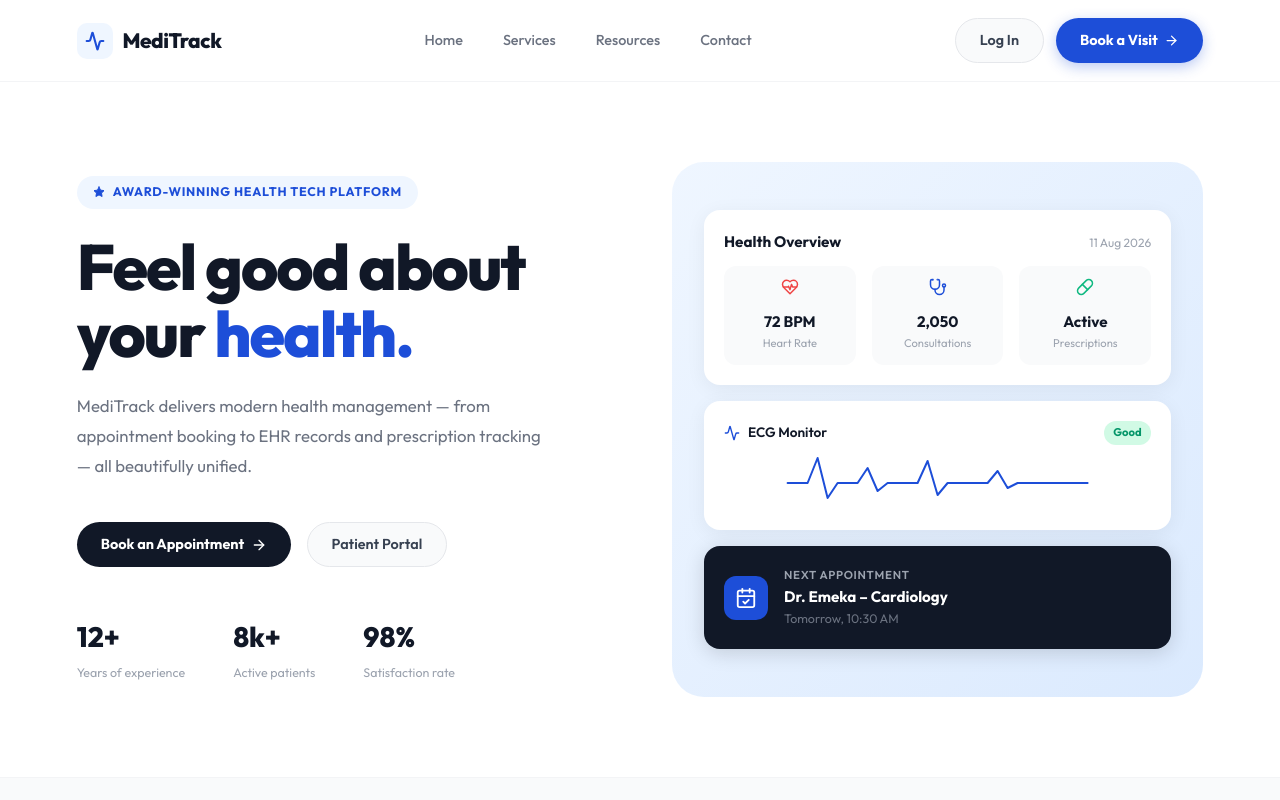
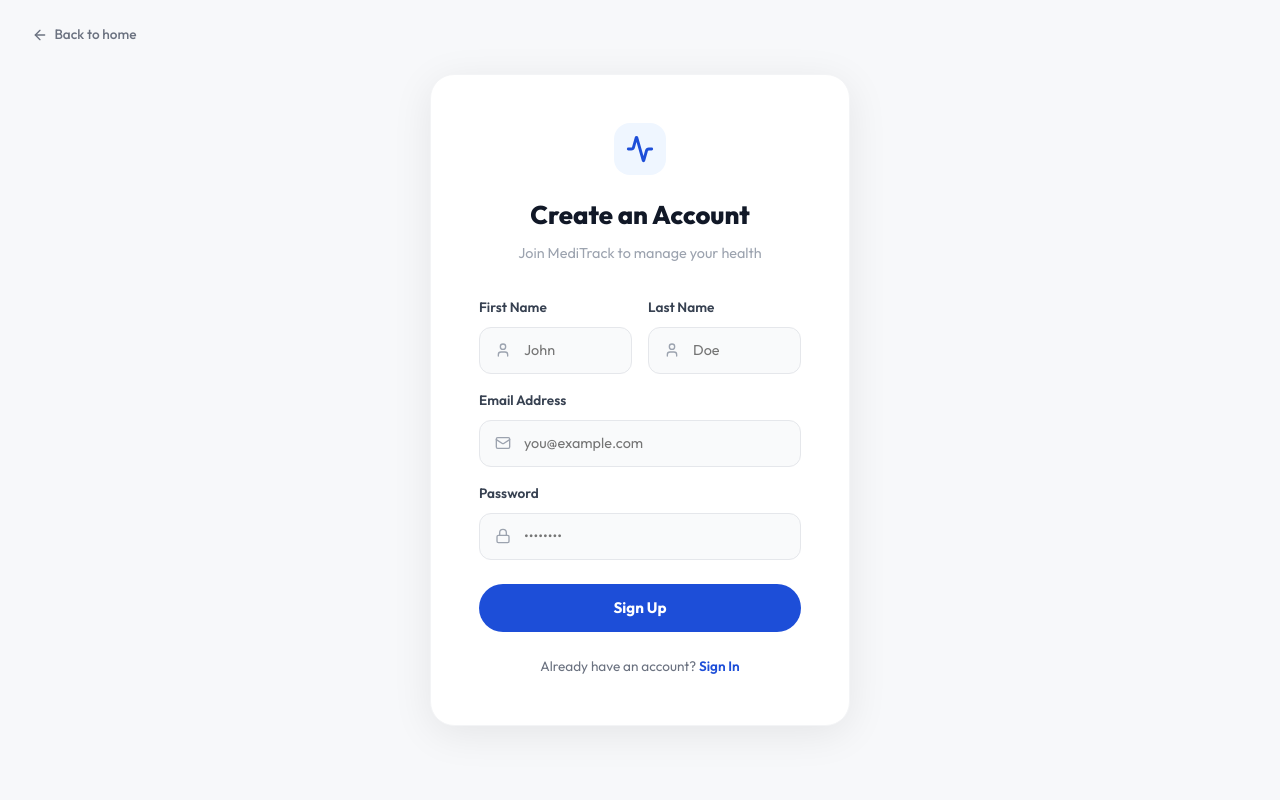
Before and after one commit to tolu3025/meditrack, a React (Vite) app in the folder client/: page /signup in a window 1280 px wide. Before the commit this address led to /. Shown: the top 800 px of the page. Built offline with nearby package versions, Linux system fonts and the light colour scheme.

Commit message:
Feat: Add signup page and enable registration flow

```diff
--- a/client/src/App.jsx
+++ b/client/src/App.jsx
@@ -7,6 +7,7 @@ import Sidebar from './components/Sidebar';
 import PrivateRoute from './components/PrivateRoute';
 import Login from './pages/Login';
 import LandingPage from './pages/LandingPage';
+import Signup from './pages/Signup';
 import NotificationsPage from './pages/Notifications';
 import HelpPage from './pages/HelpPage';
 import SettingsPage from './pages/SettingsPage';
@@ -30,7 +31,7 @@ import InventoryManager from './pages/pharmacy/InventoryManager';
 import AdminDashboard from './pages/admin/AdminDashboard';
 import UserManagement from './pages/admin/UserManagement';
 
-const NO_SHELL_PATHS = ['/', '/login'];
+const NO_SHELL_PATHS = ['/', '/login', '/signup'];
 
 function MainLayout({ children }) {
   const { user } = useAuth();
@@ -60,6 +61,7 @@ export default function App() {
               {/* Public */}
               <Route path="/" element={<LandingPage />} />
               <Route path="/login" element={<Login />} />
+              <Route path="/signup" element={<Signup />} />
 
               {/* Shared authenticated pages */}
               <Route element={<PrivateRoute allowedRoles={['patient','doctor','pharmacist','admin']} />}>
--- a/client/src/pages/LandingPage.jsx
+++ b/client/src/pages/LandingPage.jsx
@@ -36,7 +36,7 @@ export default function LandingPage() {
         </div>
         <div style={{ display: 'flex', gap: '0.75rem' }}>
           <Link to="/login" style={S.btnOutline}>Log In</Link>
-          <Link to="/login" style={S.btnBlue}>Book a Visit <ArrowRight size={15} /></Link>
+          <Link to="/signup" style={S.btnBlue}>Sign Up <ArrowRight size={15} /></Link>
         </div>
       </nav>
 
@@ -53,8 +53,8 @@ export default function LandingPage() {
             MediTrack delivers modern health management — from appointment booking to EHR records and prescription tracking — all beautifully unified.
           </p>
           <div style={{ display: 'flex', gap: '1rem', marginBottom: '3rem' }}>
-            <Link to="/login" style={S.btnDark}>Book an Appointment <ArrowRight size={16} /></Link>
-            <Link to="/login" style={S.btnOutline}>Patient Portal</Link>
+            <Link to="/signup" style={S.btnDark}>Get Started <ArrowRight size={16} /></Link>
+            <Link to="/login" style={S.btnOutline}>Log In</Link>
           </div>
           <div style={{ display: 'flex', gap: '3rem' }}>
             {[{ v: '12+', l: 'Years of experience' }, { v: '8k+', l: 'Active patients' }, { v: '98%', l: 'Satisfaction rate' }].map(s => (
@@ -195,8 +195,8 @@ export default function LandingPage() {
               <span style={{ fontSize: '0.9rem', color: '#374151' }}>{item}</span>
             </div>
           ))}
-          <Link to="/login" style={{ ...S.btnDark, marginTop: '2rem', display: 'inline-flex' }}>
-            Get Started <ArrowRight size={16} />
+          <Link to="/signup" style={{ ...S.btnDark, marginTop: '2rem', display: 'inline-flex' }}>
+            Create an Account <ArrowRight size={16} />
           </Link>
         </div>
       </section>
@@ -209,8 +209,8 @@ export default function LandingPage() {
           </h2>
           <p style={{ color: '#6B7280', fontSize: '0.9rem' }}>Join thousands of patients managing their health with MediTrack.</p>
         </div>
-        <Link to="/login" style={{ ...S.btnBlue, padding: '1rem 2.5rem', fontSize: '1rem' }}>
-          Book an Appointment <ArrowRight size={18} />
+        <Link to="/signup" style={{ ...S.btnBlue, padding: '1rem 2.5rem', fontSize: '1rem' }}>
+          Create an Account <ArrowRight size={18} />
         </Link>
       </section>
 
--- a/client/src/pages/Login.jsx
+++ b/client/src/pages/Login.jsx
@@ -222,6 +222,15 @@ export default function Login() {
             ))}
           </div>
         </div>
+
+        <div style={{ marginTop: '1.5rem', textAlign: 'center' }}>
+          <p style={{ fontSize: '0.85rem', color: '#6B7280' }}>
+            Don't have an account?{' '}
+            <Link to="/signup" style={{ color: '#1D4ED8', fontWeight: 600, textDecoration: 'none' }}>
+              Sign Up
+            </Link>
+          </p>
+        </div>
       </div>
     </div>
   );
--- /dev/null
+++ b/client/src/pages/Signup.jsx
@@ -0,0 +1,226 @@
+import React, { useState } from 'react';
+import { useNavigate, Link } from 'react-router-dom';
+import { useAuth } from '../context/AuthContext';
+import { Activity, Mail, Lock, ArrowLeft, User } from 'lucide-react';
+
+export default function Signup() {
+  const [firstName, setFirstName] = useState('');
+  const [lastName, setLastName] = useState('');
+  const [email, setEmail] = useState('');
+  const [password, setPassword] = useState('');
+  const [error, setError] = useState('');
+  const [loading, setLoading] = useState(false);
+  const { register } = useAuth();
+  const navigate = useNavigate();
+
+  const handleSignup = async (e) => {
+    e.preventDefault();
+    setError('');
+    setLoading(true);
+    const res = await register({
+      first_name: firstName,
+      last_name: lastName,
+      email,
+      password,
+      role: 'patient' // Defaulting to patient for public signup
+    });
+    setLoading(false);
+    if (res && res.success) {
+      navigate('/patient/dashboard');
+    } else {
+      setError((res && res.message) || 'Registration failed. Please try again.');
+    }
+  };
+
+  return (
+    <div style={{
+      minHeight: '100vh',
+      backgroundColor: '#F7F8FA',
+      display: 'flex',
+      alignItems: 'center',
+      justifyContent: 'center',
+      padding: '2rem',
+      fontFamily: "'Outfit', sans-serif"
+    }}>
+      {/* Back to home */}
+      <Link to="/" style={{
+        position: 'absolute', top: '1.5rem', left: '2rem',
+        display: 'flex', alignItems: 'center', gap: '0.4rem',
+        color: '#6B7280', fontSize: '0.85rem', fontWeight: 500,
+        textDecoration: 'none'
+      }}>
+        <ArrowLeft size={16} /> Back to home
+      </Link>
+
+      <div style={{
+        background: '#FFFFFF',
+        borderRadius: '24px',
+        padding: '3rem',
+        width: '100%',
+        maxWidth: '420px',
+        boxShadow: '0 8px 40px rgba(0,0,0,0.08)',
+        border: '1px solid #F3F4F6'
+      }}>
+        {/* Logo */}
+        <div style={{ textAlign: 'center', marginBottom: '2rem' }}>
+          <div style={{
+            width: '52px', height: '52px',
+            background: '#EFF6FF',
+            borderRadius: '16px',
+            display: 'flex', alignItems: 'center', justifyContent: 'center',
+            margin: '0 auto 1.25rem auto'
+          }}>
+            <Activity size={28} color="#1D4ED8" strokeWidth={2.5} />
+          </div>
+          <h1 style={{ fontSize: '1.6rem', fontWeight: 800, color: '#111827', marginBottom: '0.4rem' }}>
+            Create an Account
+          </h1>
+          <p style={{ color: '#9CA3AF', fontSize: '0.9rem' }}>
+            Join MediTrack to manage your health
+          </p>
+        </div>
+
+        {/* Error */}
+        {error && (
+          <div style={{
+            background: '#FEE2E2',
+            color: '#DC2626',
+            padding: '0.85rem 1rem',
+            borderRadius: '12px',
+            marginBottom: '1.5rem',
+            fontSize: '0.875rem',
+            border: '1px solid #FECACA'
+          }}>
+            {error}
+          </div>
+        )}
+
+        <form onSubmit={handleSignup}>
+          <div style={{ display: 'grid', gridTemplateColumns: '1fr 1fr', gap: '1rem', marginBottom: '1rem' }}>
+            {/* First Name */}
+            <div>
+              <label style={{ display: 'block', fontSize: '0.85rem', fontWeight: 600, color: '#374151', marginBottom: '0.5rem' }}>
+                First Name
+              </label>
+              <div style={{ position: 'relative' }}>
+                <User size={16} color="#9CA3AF" style={{ position: 'absolute', left: '1rem', top: '50%', transform: 'translateY(-50%)', pointerEvents: 'none' }} />
+                <input
+                  type="text"
+                  value={firstName}
+                  onChange={e => setFirstName(e.target.value)}
+                  placeholder="John"
+                  required
+                  style={{
+                    width: '100%', padding: '0.85rem 1rem 0.85rem 2.75rem',
+                    background: '#F9FAFB', border: '1.5px solid #E5E7EB',
+                    borderRadius: '12px', color: '#111827', fontSize: '0.9rem',
+                    fontFamily: 'inherit', outline: 'none', transition: 'border-color 0.2s',
+                  }}
+                  onFocus={e => e.target.style.borderColor = '#1D4ED8'}
+                  onBlur={e => e.target.style.borderColor = '#E5E7EB'}
+                />
+              </div>
+            </div>
+
+            {/* Last Name */}
+            <div>
+              <label style={{ display: 'block', fontSize: '0.85rem', fontWeight: 600, color: '#374151', marginBottom: '0.5rem' }}>
+                Last Name
+              </label>
+              <div style={{ position: 'relative' }}>
+                <User size={16} color="#9CA3AF" style={{ position: 'absolute', left: '1rem', top: '50%', transform: 'translateY(-50%)', pointerEvents: 'none' }} />
+                <input
+                  type="text"
+                  value={lastName}
+                  onChange={e => setLastName(e.target.value)}
+                  placeholder="Doe"
+                  required
+                  style={{
+                    width: '100%', padding: '0.85rem 1rem 0.85rem 2.75rem',
+                    background: '#F9FAFB', border: '1.5px solid #E5E7EB',
+                    borderRadius: '12px', color: '#111827', fontSize: '0.9rem',
+                    fontFamily: 'inherit', outline: 'none', transition: 'border-color 0.2s',
+                  }}
+                  onFocus={e => e.target.style.borderColor = '#1D4ED8'}
+                  onBlur={e => e.target.style.borderColor = '#E5E7EB'}
+                />
+              </div>
+            </div>
+          </div>
+
+          {/* Email */}
+          <div style={{ marginBottom: '1rem' }}>
+            <label style={{ display: 'block', fontSize: '0.85rem', fontWeight: 600, color: '#374151', marginBottom: '0.5rem' }}>
+              Email Address
+            </label>
+            <div style={{ position: 'relative' }}>
+              <Mail size={16} color="#9CA3AF" style={{ position: 'absolute', left: '1rem', top: '50%', transform: 'translateY(-50%)', pointerEvents: 'none' }} />
+              <input
+                type="email"
+                value={email}
+                onChange={e => setEmail(e.target.value)}
+                placeholder="you@example.com"
+                required
+                style={{
+                  width: '100%', padding: '0.85rem 1rem 0.85rem 2.75rem',
+                  background: '#F9FAFB', border: '1.5px solid #E5E7EB',
+                  borderRadius: '12px', color: '#111827', fontSize: '0.9rem',
+                  fontFamily: 'inherit', outline: 'none', transition: 'border-color 0.2s',
+                }}
+                onFocus={e => e.target.style.borderColor = '#1D4ED8'}
+                onBlur={e => e.target.style.borderColor = '#E5E7EB'}
+              />
+            </div>
+          </div>
+
+          {/* Password */}
+          <div style={{ marginBottom: '1.5rem' }}>
+            <label style={{ display: 'block', fontSize: '0.85rem', fontWeight: 600, color: '#374151', marginBottom: '0.5rem' }}>
+              Password
+            </label>
+            <div style={{ position: 'relative' }}>
+              <Lock size={16} color="#9CA3AF" style={{ position: 'absolute', left: '1rem', top: '50%', transform: 'translateY(-50%)', pointerEvents: 'none' }} />
+              <input
+                type="password"
+                value={password}
+                onChange={e => setPassword(e.target.value)}
+                placeholder="••••••••"
+                required
+                style={{
+                  width: '100%', padding: '0.85rem 1rem 0.85rem 2.75rem',
+                  background: '#F9FAFB', border: '1.5px solid #E5E7EB',
+                  borderRadius: '12px', color: '#111827', fontSize: '0.9rem',
+                  fontFamily: 'inherit', outline: 'none', transition: 'border-color 0.2s',
+                }}
+                onFocus={e => e.target.style.borderColor = '#1D4ED8'}
+                onBlur={e => e.target.style.borderColor = '#E5E7EB'}
+              />
+            </div>
+          </div>
+
+          <button
+            type="submit"
+            disabled={loading}
+            style={{
+              width: '100%', padding: '0.9rem', background: loading ? '#93C5FD' : '#1D4ED8',
+              color: '#fff', border: 'none', borderRadius: '9999px', fontWeight: 700,
+              fontSize: '0.95rem', cursor: loading ? 'not-allowed' : 'pointer',
+              fontFamily: 'inherit', transition: 'background 0.2s'
+            }}
+          >
+            {loading ? 'Creating account…' : 'Sign Up'}
+          </button>
+        </form>
+
+        <div style={{ marginTop: '1.5rem', textAlign: 'center' }}>
+          <p style={{ fontSize: '0.85rem', color: '#6B7280' }}>
+            Already have an account?{' '}
+            <Link to="/login" style={{ color: '#1D4ED8', fontWeight: 600, textDecoration: 'none' }}>
+              Sign In
+            </Link>
+          </p>
+        </div>
+      </div>
+    </div>
+  );
+}
```
